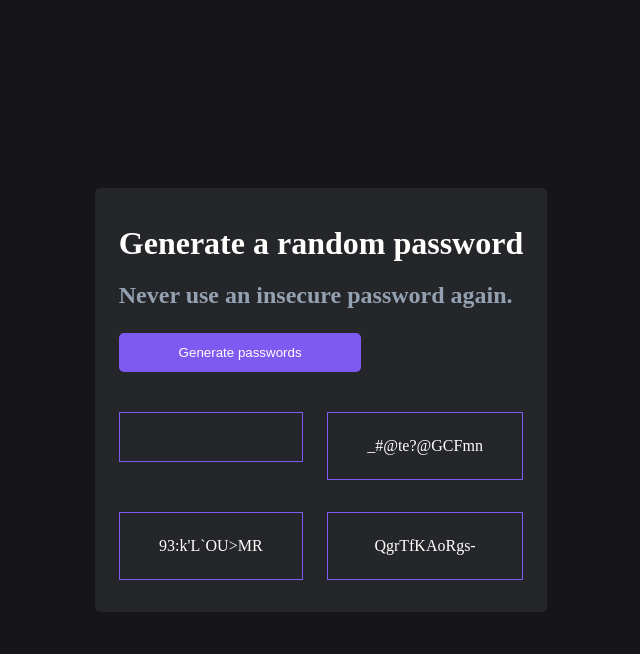
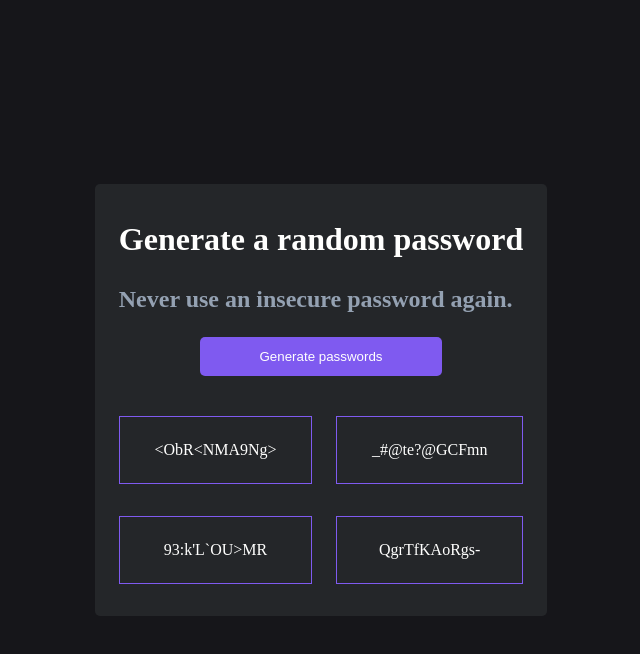
Before and after one commit to LahcenHaouch/random_password, a plain HTML site: page index.html in a window 1280 px wide. Both pictures are taken after a click on the button "Generate passwords". Shown: the whole page, without its empty margins (319-959 px from the left). Drawn offline with Linux system fonts and the light colour scheme.

Commit message:
Escape generated password

```diff
--- a/index.js
+++ b/index.js
@@ -5,6 +5,14 @@ function getRandomIntInclusive(min, max) {
   min = Math.ceil(min);
   max = Math.floor(max);
   return Math.floor(Math.random() * (max - min + 1) + min);
+}
+
+function escapeForHtml(str) {
+  return str.replaceAll('&', '&amp;')
+    .replaceAll('<', '&lt;')
+    .replaceAll('>', '&gt;')
+    .replaceAll('"', '&quot;')
+    .replaceAll("'", '&#039;');
 }
 
 function generateRandomPassword(min, max, limit) {
@@ -24,6 +32,6 @@ button.addEventListener('click', () => {
   passwordsContainer.innerHTML = ''
 
   for (let i = 0; i < NUM_PASSWORDS; i++) {
-    passwordsContainer.insertAdjacentHTML('beforeend', `<div><p class="grid-item">${generateRandomPassword(MIN, MAX, LIMIT)}</p></div>`)
+    passwordsContainer.insertAdjacentHTML('beforeend', `<div><p class="grid-item">${escapeForHtml(generateRandomPassword(MIN, MAX, LIMIT))}</p></div>`)
   }
 })
--- a/style.css
+++ b/style.css
@@ -27,6 +27,8 @@ main {
   padding: 16px 24px;
   background-color: var(--secondary-background);
   border-radius: 5px;
+  display: flex;
+  flex-direction: column;
 }
 
 h1 {
```
